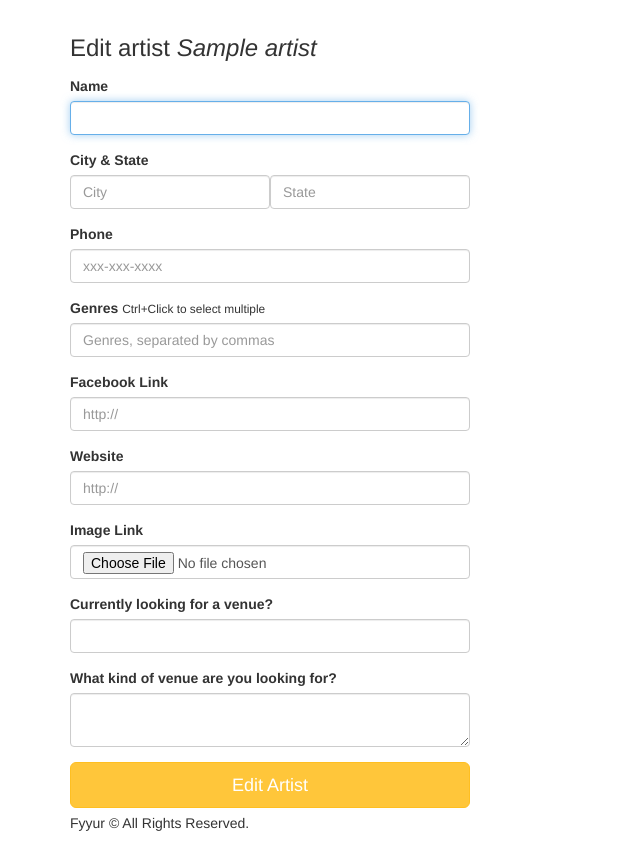
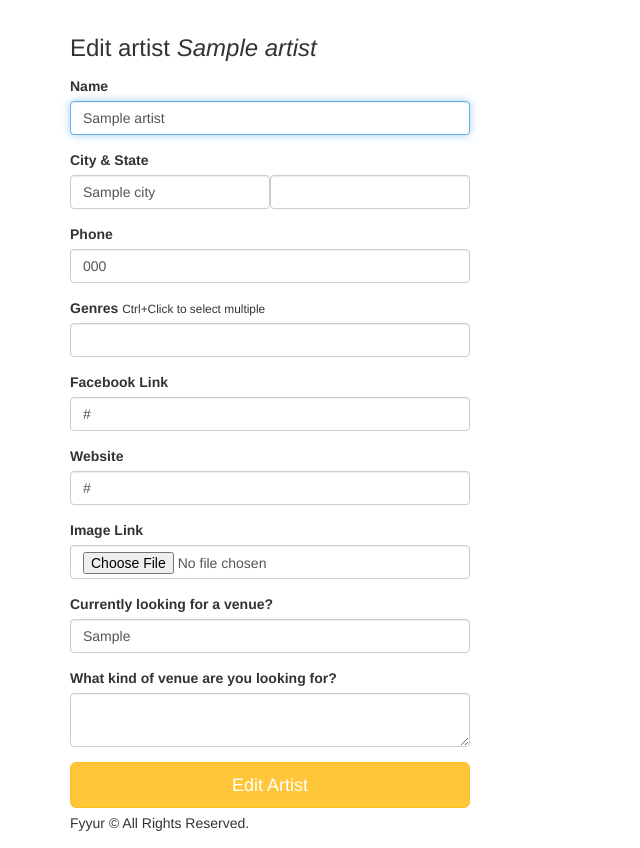
Before and after one commit to harshkavdikar1/Udacity-FullStack-Developer-NanoDegree, a Flask app: template Project01-Fyyur/templates/forms/edit_artist.html in a window 1280 px wide. Shown: the part 60-908 px from the top of the page, without its empty margins (0-640 px from the left). Run offline with Flask 2, Linux system fonts and the light colour scheme; the template is opened without the code that fills it: most values are stand-ins (such as "Sample title", 1, 10 or a date in 2020); form fields are guessed from the names that the template uses; some libraries are stand-ins or nearby versions.

Commit message:
Updatde update functionality for artists and venues

```diff
--- a/Project01-Fyyur/forms.py
+++ b/Project01-Fyyur/forms.py
@@ -89,7 +89,6 @@ class VenueForm(Form):
         'image_link'
     )
     genres = SelectMultipleField(
-        # TODO implement enum restriction
         'genres', validators=[DataRequired()],
         choices=[
             ('Alternative', 'Alternative'),
@@ -190,14 +189,12 @@ class ArtistForm(Form):
         ]
     )
     phone = StringField(
-        # TODO implement validation logic for state
         'phone'
     )
     image_link = StringField(
         'image_link'
     )
     genres = SelectMultipleField(
-        # TODO implement enum restriction
         'genres', validators=[DataRequired()],
         choices=[
             ('Alternative', 'Alternative'),
@@ -222,7 +219,6 @@ class ArtistForm(Form):
         ]
     )
     facebook_link = StringField(
-        # TODO implement enum restriction
         'facebook_link', validators=[URL()]
     )
     website = StringField(
@@ -234,5 +230,3 @@ class ArtistForm(Form):
     seeking_description = StringField(
         'seeking_description'
     )
-
-# TODO IMPLEMENT NEW ARTIST FORM AND NEW SHOW FORM
--- a/Project01-Fyyur/templates/forms/edit_artist.html
+++ b/Project01-Fyyur/templates/forms/edit_artist.html
@@ -6,47 +6,47 @@
       <h3 class="form-heading">Edit artist <em>{{ artist.name }}</em></h3>
       <div class="form-group">
         <label for="name">Name</label>
-        {{ form.name(class_ = 'form-control', autofocus = true) }}
+        {{ form.name(class_ = 'form-control', value=artist.name, autofocus = true) }}
       </div>
       <div class="form-group">
           <label>City & State</label>
           <div class="form-inline">
             <div class="form-group">
-              {{ form.city(class_ = 'form-control', placeholder='City', autofocus = true) }}
+              {{ form.city(class_ = 'form-control', value=artist.city, autofocus = true) }}
             </div>
             <div class="form-group">
-              {{ form.state(class_ = 'form-control', placeholder='State', autofocus = true) }}
+              {{ form.state(class_ = 'form-control', default=artist.state, autofocus = true) }}
             </div>
           </div>
       </div>
       <div class="form-group">
           <label for="phone">Phone</label>
-          {{ form.phone(class_ = 'form-control', placeholder='xxx-xxx-xxxx', autofocus = true) }}
+          {{ form.phone(class_ = 'form-control', value=artist.phone, autofocus = true) }}
         </div>
       <div class="form-group">
         <label for="genres">Genres</label>
         <small>Ctrl+Click to select multiple</small>
-        {{ form.genres(class_ = 'form-control', placeholder='Genres, separated by commas', autofocus = true) }}
+        {{ form.genres(class_ = 'form-control', selected=artist.genres, autofocus = true) }}
       </div>
       <div class="form-group">
-          <label for="genres">Facebook Link</label>
-          {{ form.facebook_link(class_ = 'form-control', placeholder='http://', autofocus = true) }}
+          <label for="facebook_link">Facebook Link</label>
+          {{ form.facebook_link(class_ = 'form-control', value=artist.facebook_link, autofocus = true) }}
         </div>
         <div class="form-group">
           <label for="website">Website</label>
-          {{ form.website(class_ = 'form-control', placeholder='http://', autofocus = true) }}
+          {{ form.website(class_ = 'form-control', value=artist.website, autofocus = true) }}
         </div>
         <div class="form-group">
             <label for="image_link">Image Link</label>
-            {{ form.image_link(class_ = 'form-control', placeholder='http://', id=form.state, autofocus = true) }}
+            {{ form.image_link(class_ = 'form-control', value=artist.image_link, autofocus = true) }}
         </div>
         <div class="form-group">
           <label for="seeking-venue">Currently looking for a venue?</label>
-          {{ form.seeking_venue(class_ = 'form-control', autofocus = true) }}
+          {{ form.seeking_venue(class_ = 'form-control', value=artist.seeking_venue, autofocus = true) }}
         </div>
         <div class="form-group">
           <label for="seeking-description">What kind of venue are you looking for?</label>
-          {{ form.seeking_description(class_ = 'form-control', autofocus = true) }}
+          {{ form.seeking_description(class_ = 'form-control', value=artist.seeking_description, autofocus = true) }}
         </div>
       <input type="submit" value="Edit Artist" class="btn btn-primary btn-lg btn-block">
     </form>
```
Also changed, not shown: Project01-Fyyur/app.py (+8 -8 lines), Project01-Fyyur/templates/forms/edit_venue.html (+10 -10 lines).
